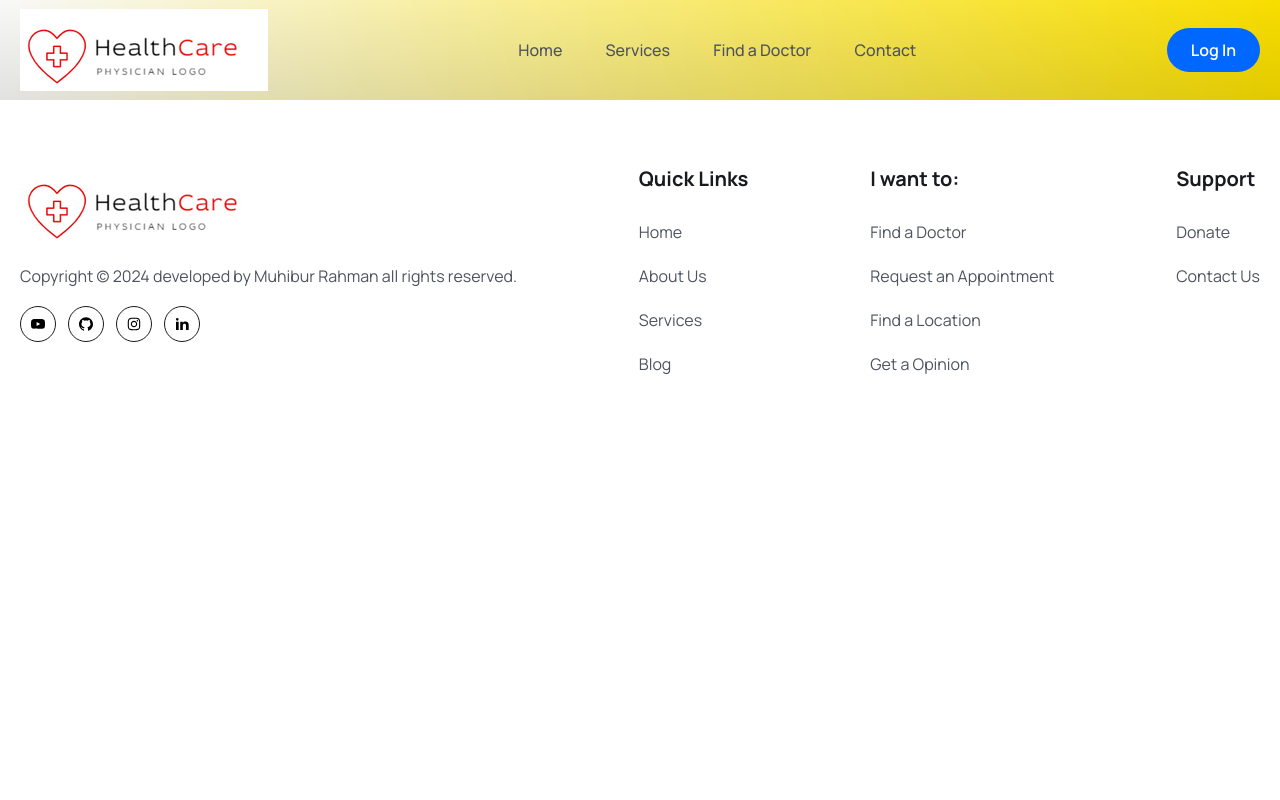
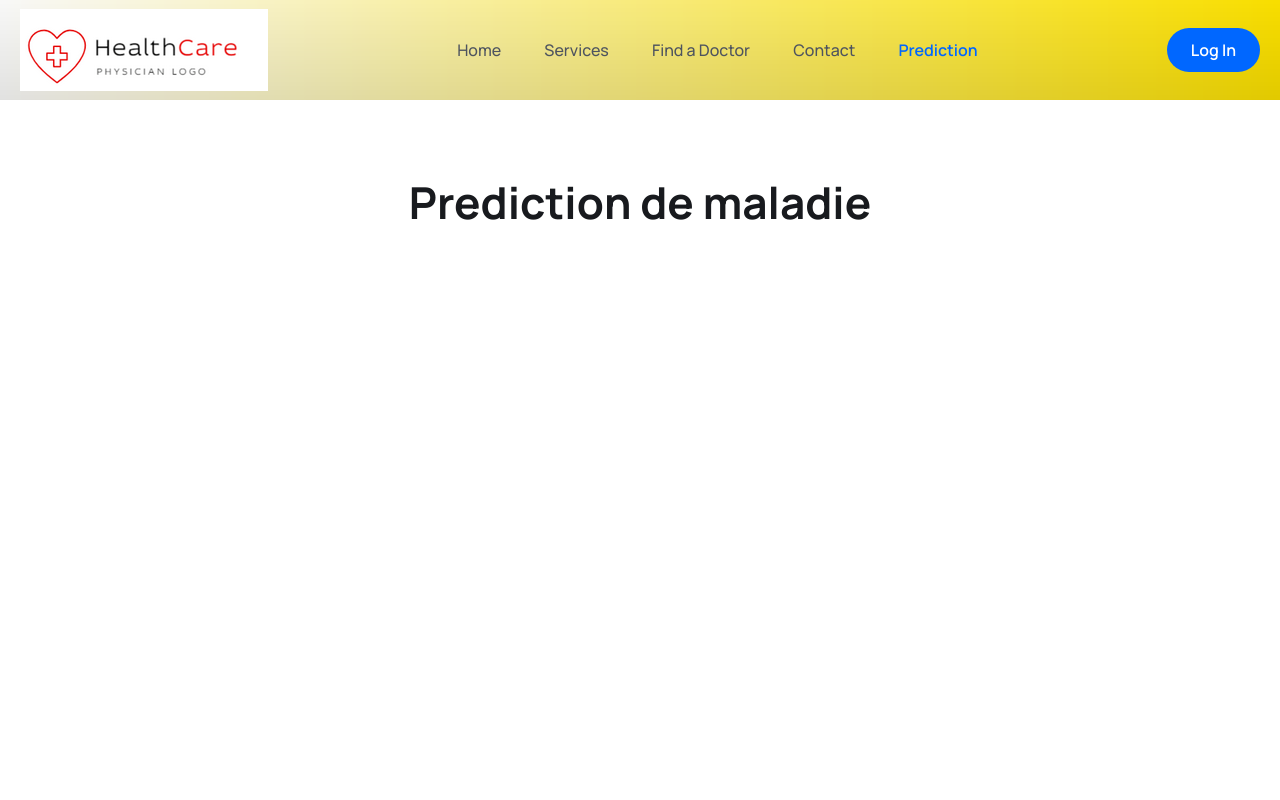
Before and after one commit to MedecinConnect/Hospital, a React (Vite) app in the folder doctor-appointment/frontend/: page /prediction in a window 1280 px wide. Shown: the top 800 px of the page. Built offline with nearby package versions, Linux system fonts and the light colour scheme.

Commit message:
ajout prediction

```diff
--- a/doctor-appointment/frontend/src/components/Header/Header.jsx
+++ b/doctor-appointment/frontend/src/components/Header/Header.jsx
@@ -21,6 +21,10 @@ const navLinks = [
   {
     path: "/contact",
     display: "Contact",
+  },
+  {
+    path: "/prediction",
+    display: "Prediction",
   },
 ];
 
--- a/doctor-appointment/frontend/src/pages/Home.jsx
+++ b/doctor-appointment/frontend/src/pages/Home.jsx
@@ -295,15 +295,7 @@ const Home = () => {
         <BedsList />
       </section>
 
-     <section className="container">
-        <h2 className="heading text-center">Prediction de maladie</h2>
-        <iframe
-          src="http://localhost:8501"
-          width="100%"
-          height="600px"
-          title="Chat with Resumes"
-        ></iframe>
-      </section>
+
     </>
   );
 };
--- /dev/null
+++ b/doctor-appointment/frontend/src/pages/Prediction.jsx
@@ -0,0 +1,18 @@
+// src/pages/Prediction.jsx
+import React from "react";
+
+const Prediction = () => {
+  return (
+    <section className="container">
+      <h2 className="heading text-center">Prediction de maladie</h2>
+      <iframe
+        src="http://localhost:8501"
+        width="100%"
+        height="600px"
+        title="Prediction de maladie"
+      ></iframe>
+    </section>
+  );
+};
+
+export default Prediction;
--- a/doctor-appointment/frontend/src/routes/Router.jsx
+++ b/doctor-appointment/frontend/src/routes/Router.jsx
@@ -12,6 +12,7 @@ import DoctorDetails from "../pages/Doctors/DoctorDetails";
 import Contact from "../pages/Contact";
 import CheckoutSuccess from "../pages/CheckoutSuccess";
 import NurseAccount from "../Dashboard/NurseAccount/NurseAccount";
+import Prediction from "../pages/Prediction";
 
 const Router = () => {
   return (
@@ -51,6 +52,7 @@ const Router = () => {
       <Route path="/register" element={<SignUp />} />
       <Route path="/contact" element={<Contact />} />
       <Route path="/checkout-success" element={<CheckoutSuccess />} />
+      <Route path="/prediction" element={<Prediction />} />
     </Routes>
   );
 };
```
